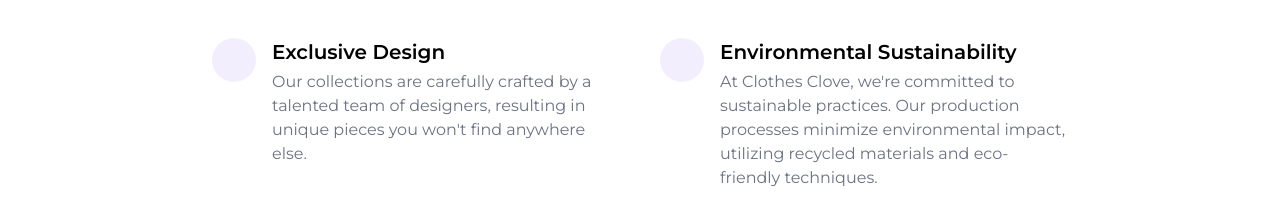
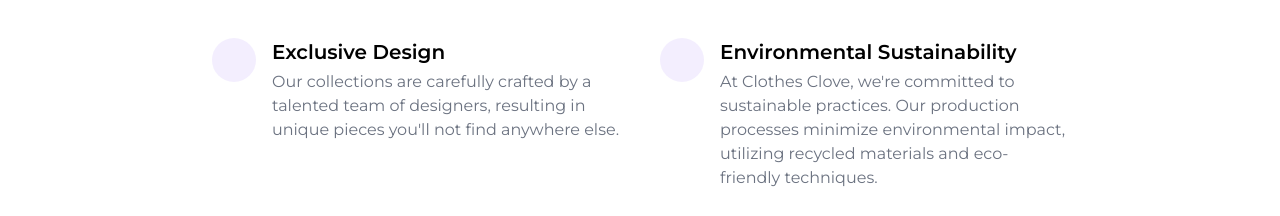
Before and after one commit to RamonPapes/Ecommerce-NextJs, a Next.js app: page /about in a window 1280 px wide. Shown: the part 1719-1935 px from the top of the page. Built offline with nearby package versions, Linux system fonts and the light colour scheme; some icons are missing.

Commit message:
fix: remove react/no-unescaped-entities in feature-section.tsx

```diff
--- a/src/components/feature-section.tsx
+++ b/src/components/feature-section.tsx
@@ -43,7 +43,7 @@
                 <FeatureItem
                     iconName="bi:lightbulb-fill"
                     title="Exclusive Design"
-                    description="Our collections are carefully crafted by a talented team of designers, resulting in unique pieces you won&apos;t find anywhere else."
+                    description="Our collections are carefully crafted by a talented team of designers, resulting in unique pieces you&apos;ll not find anywhere else."
                 />
                 <FeatureItem
                     iconName="emojione:seedling"
```
